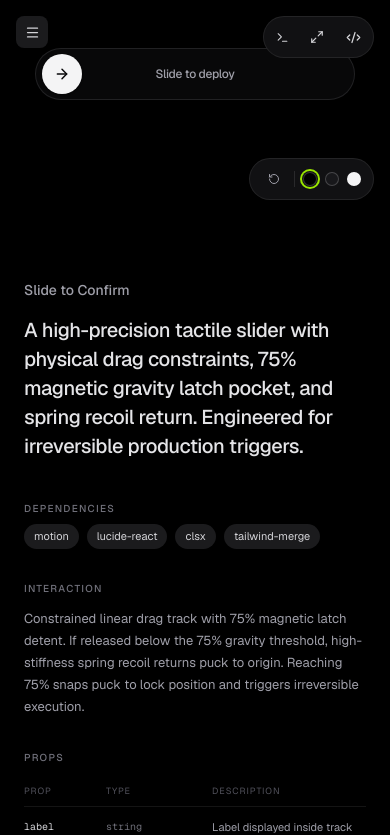
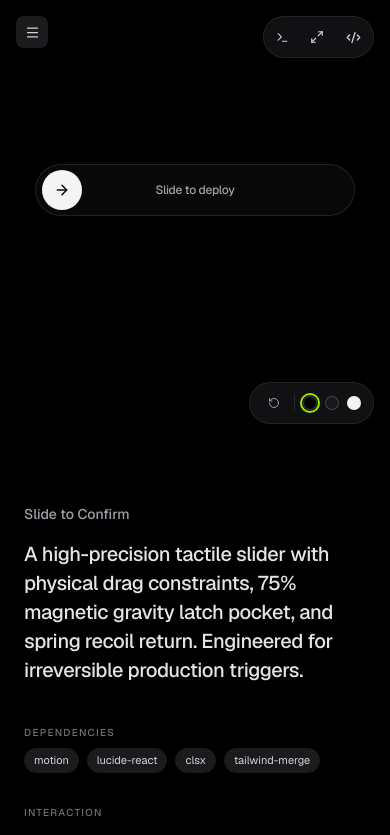
Before and after one commit to Killersumit/peel-ui, a Next.js app: page /components/slide-to-confirm in a window 390 px wide. Shown: the top 835 px of the page. Built offline with nearby package versions, Linux system fonts and the light colour scheme.

Commit message:
Increase component preview stage height on mobile

```diff
--- a/src/components/detail/stage.tsx
+++ b/src/components/detail/stage.tsx
@@ -108,9 +108,9 @@ export function Stage({
           ? { duration: 0 }
           : { backgroundColor: microTransition, layout: springMechanical }
       }
-      className="relative z-20 flex w-full shrink-0 flex-col md:static md:h-full md:min-h-0 md:min-w-0 md:flex-1"
+      className="relative z-20 flex min-h-[52dvh] min-h-[440px] w-full shrink-0 flex-col md:static md:h-full md:min-h-0 md:min-w-0 md:flex-1"
     >
-      <div className="relative flex w-full flex-col items-start justify-start overflow-x-hidden md:min-h-0 md:flex-1 md:flex-row md:items-center md:justify-center md:overflow-hidden">
+      <div className="relative flex w-full flex-1 flex-col items-start justify-start overflow-x-hidden md:min-h-0 md:flex-row md:items-center md:justify-center md:overflow-hidden">
         <div className="absolute right-[max(1rem,env(safe-area-inset-right))] top-[max(1rem,env(safe-area-inset-top))] z-30 flex items-center gap-1 rounded-full border border-white/[0.08] bg-[#111113] p-1">
           <div className="relative" ref={installRef}>
             <button
@@ -239,7 +239,7 @@ export function Stage({
 
         <div
           key={`${componentRecord.slug}-${demoKey}`}
-          className="relative z-10 flex w-full flex-none items-center justify-center pb-4 pt-10 md:min-h-0 md:flex-1 md:py-0"
+          className="relative z-10 flex w-full flex-1 items-center justify-center px-4 pb-4 pt-12 md:min-h-0 md:p-0"
         >
           <Demo />
         </div>
```
